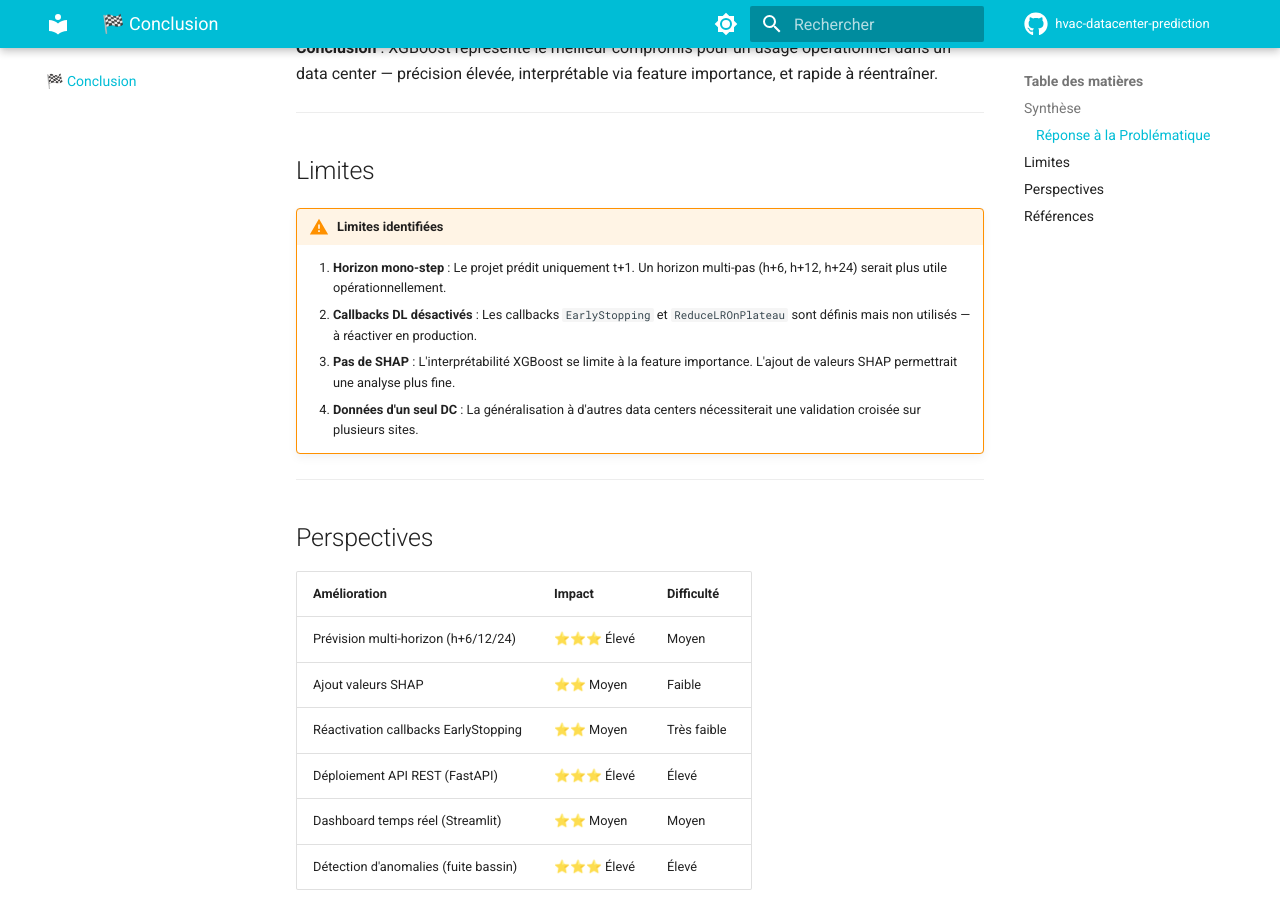
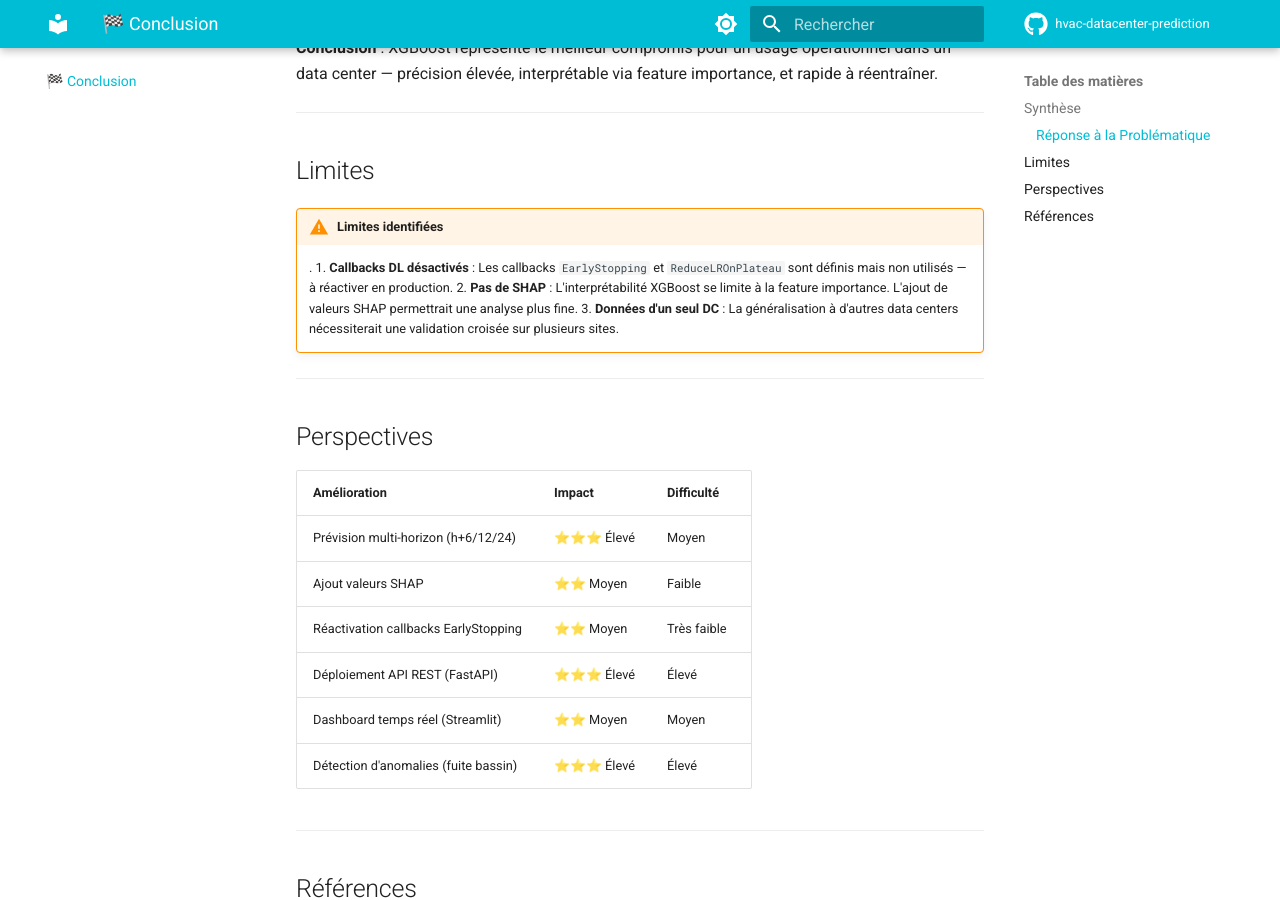
Before and after one commit to yasserkhadiri2004-png/hvac-datacenter-prediction, an MkDocs documentation site: the page built from docs/conclusion.md, in a window 1280 px wide and 900 px high, scrolled down 745 px. Built offline with MkDocs 1.6.1 and Material for MkDocs 9.7.7, drawn with Linux system fonts in a browser that asks for light colours; comment, search, counter and statistics services are not loaded.

Commit message:
Update conclusion.md

```diff
--- a/docs/conclusion.md
+++ b/docs/conclusion.md
@@ -23,10 +23,10 @@ Ce projet a démontré la faisabilité de **prédire la quantité d'eau vaporis
 ## Limites
 
 !!! warning "Limites identifiées"
-    1. **Horizon mono-step** : Le projet prédit uniquement t+1. Un horizon multi-pas (h+6, h+12, h+24) serait plus utile opérationnellement.
-    2. **Callbacks DL désactivés** : Les callbacks `EarlyStopping` et `ReduceLROnPlateau` sont définis mais non utilisés — à réactiver en production.
-    3. **Pas de SHAP** : L'interprétabilité XGBoost se limite à la feature importance. L'ajout de valeurs SHAP permettrait une analyse plus fine.
-    4. **Données d'un seul DC** : La généralisation à d'autres data centers nécessiterait une validation croisée sur plusieurs sites.
+    .
+    1. **Callbacks DL désactivés** : Les callbacks `EarlyStopping` et `ReduceLROnPlateau` sont définis mais non utilisés — à réactiver en production.
+    2. **Pas de SHAP** : L'interprétabilité XGBoost se limite à la feature importance. L'ajout de valeurs SHAP permettrait une analyse plus fine.
+    3. **Données d'un seul DC** : La généralisation à d'autres data centers nécessiterait une validation croisée sur plusieurs sites.
 
 ---
 
```
